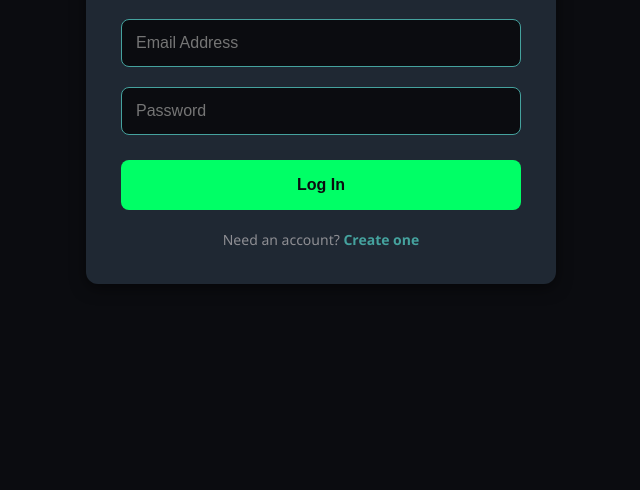
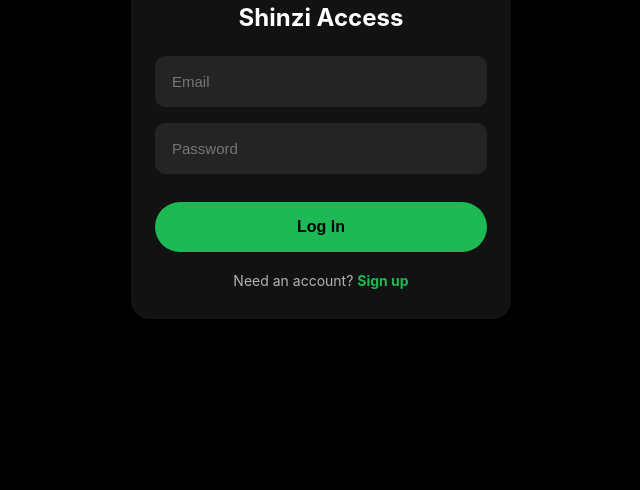
Before and after one commit to redking-ai/Shinzi-music, a plain HTML site: page login.html in a window 1280 px wide. Shown: the part 310-800 px from the top of the page, without its empty margins (319-959 px from the left). Drawn offline with Linux system fonts and the light colour scheme.

Commit message:
Update login.html

```diff
--- a/login.html
+++ b/login.html
@@ -7,66 +7,104 @@
     <style>
         body {
             margin: 0;
-            background-color: #0b0c10;
+            background-color: #000000;
             color: #ffffff;
-            font-family: 'Segoe UI', Tahoma, Geneva, Verdana, sans-serif;
+            font-family: -apple-system, BlinkMacSystemFont, "Segoe UI", Roboto, Helvetica, Arial, sans-serif;
             display: flex;
             align-items: center;
             justify-content: center;
             height: 100vh;
         }
-        .container {
-            background-color: #1f2833;
-            padding: 35px;
-            border-radius: 12px;
-            width: 85%;
-            max-width: 400px;
+        .card {
+            background-color: #121212;
+            padding: 30px 24px;
+            border-radius: 18px;
+            width: 90%;
+            max-width: 380px;
             text-align: center;
-            box-shadow: 0 4px 15px rgba(0,0,0,0.5);
+            box-sizing: border-box;
         }
-        h2 { color: #00ff66; margin-bottom: 25px; font-weight: 600; }
+        .logo {
+            width: 70px;
+            height: auto;
+            margin-bottom: 15px;
+        }
+        h2 {
+            font-size: 24px;
+            font-weight: bold;
+            margin: 0 0 24px 0;
+        }
+        .input-group {
+            margin-bottom: 16px;
+        }
         input {
             width: 100%;
-            padding: 14px;
-            margin: 10px 0;
-            border: 1px solid #45a29e;
-            background: #0b0c10;
+            padding: 16px;
+            background-color: #242424;
+            border: 1px solid #242424;
             color: #ffffff;
-            border-radius: 8px;
+            border-radius: 10px;
             box-sizing: border-box;
-            font-size: 16px;
+            font-size: 15px;
         }
-        input:focus { outline: none; border-color: #00ff66; }
-        .login-btn {
+        input:focus {
+            outline: none;
+            border-color: #1db954;
+        }
+        input::placeholder {
+            color: #757575;
+        }
+        .action-btn {
             width: 100%;
             padding: 16px;
-            background-color: #00ff66;
-            color: #0b0c10;
+            background-color: #1db954;
+            color: #000000;
             font-size: 16px;
             font-weight: bold;
             border: none;
-            border-radius: 8px;
+            border-radius: 25px;
             cursor: pointer;
-            margin-top: 15px;
-            transition: background 0.2s;
+            margin-top: 12px;
         }
-        .login-btn:active { background-color: #1db954; }
-        .error { color: #ff3b30; font-size: 14px; margin-top: 15px; display: none; }
-        .signup-link { margin-top: 20px; font-size: 14px; color: #8e8e93; }
-        .signup-link a { color: #45a29e; text-decoration: none; font-weight: bold; }
+        .action-btn:active {
+            background-color: #1aa34a;
+        }
+        .switch-text {
+            margin-top: 20px;
+            font-size: 14px;
+            color: #b3b3b3;
+        }
+        .switch-text a {
+            color: #1db954;
+            text-decoration: none;
+            font-weight: bold;
+        }
+        .error {
+            color: #ff3b30;
+            font-size: 13px;
+            margin-top: 12px;
+            display: none;
+        }
     </style>
 </head>
 <body>
 
-    <div class="container">
+    <div class="card">
+        <img src="shinzimusic.png" alt="Shinzi Music" class="logo">
         <h2>Shinzi Access</h2>
-        <input type="email" id="email" placeholder="Email Address" required>
-        <input type="password" id="password" placeholder="Password" required>
-        <button class="login-btn" onclick="handleLogin()">Log In</button>
+
+        <div class="input-group">
+            <input type="email" id="email" placeholder="Email" required>
+        </div>
+        <div class="input-group">
+            <input type="password" id="password" placeholder="Password" required>
+        </div>
+
+        <button class="action-btn" onclick="handleLogin()">Log In</button>
         <div id="error-msg" class="error"></div>
 
-        <div class="signup-link">
-            Need an account? <a href="signup.html">Create one</a>
+        <div class="switch-text">
+            Need an account? <a href="signup.html">Sign up</a>
         </div>
     </div>
 
@@ -74,7 +112,6 @@
         import { initializeApp } from "https://www.gstatic.com/firebasejs/10.8.0/firebase-app.js";
         import { getAuth, signInWithEmailAndPassword } from "https://www.gstatic.com/firebasejs/10.8.0/firebase-auth.js";
 
-        // Stealth Key to bypass GitHub bots
         const firebaseConfig = {
             apiKey: ['AIzaSyA9', '-BquJOixe2dku', 'MA4OR_LH_', '-4kqcFrRE'].join(''),
             authDomain: "shinzi-music.firebaseapp.com",
@@ -88,22 +125,14 @@
             const email = document.getElementById('email').value;
             const password = document.getElementById('password').value;
             const errorMsg = document.getElementById('error-msg');
-
-            errorMsg.style.display = "none"; // Reset error
-
-            if(!email || !password) {
-                errorMsg.textContent = "Please enter both email and password.";
-                errorMsg.style.display = "block";
-                return;
-            }
+            errorMsg.style.display = "none";
 
             signInWithEmailAndPassword(auth, email, password)
-                .then((userCredential) => {
-                    // Success! Send them to the main app interface
-                    window.location.href = "settings.html";
+                .then(() => {
+                    window.location.href = "index.html";
                 })
-                .catch((error) => {
-                    errorMsg.textContent = "Login failed: Invalid credentials.";
+                .catch(() => {
+                    errorMsg.textContent = "Invalid email or password.";
                     errorMsg.style.display = "block";
                 });
         };
```
